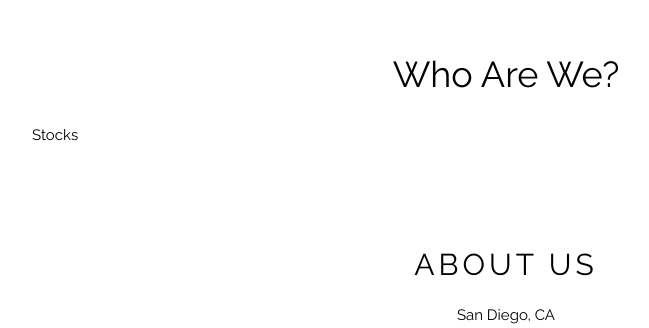
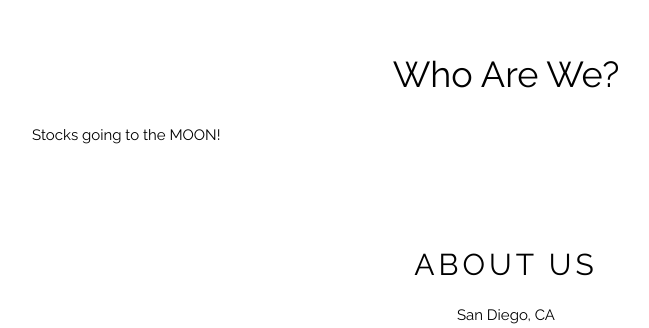
Before and after one commit to RyanLuo1/DeepMinds, a Flask app: page / in a window 1280 px wide. Shown: the part 735-1063 px from the top of the page, without its empty margins (134-783 px from the left). Run offline with Flask 2, Linux system fonts and the light colour scheme.

Commit message:
HTML edit

```diff
--- a/templates/home.html
+++ b/templates/home.html
@@ -50,7 +50,7 @@ body, html {
     <!--Description-->
     <div id="about" class="w3-container w3-padding-32">
         <h1 class="w3-center">Who Are We?</h1>
-        <p>Stocks</p>
+        <p>Stocks going to the MOON!</p>
     </div>
 
     <!--Login Page-->
```
